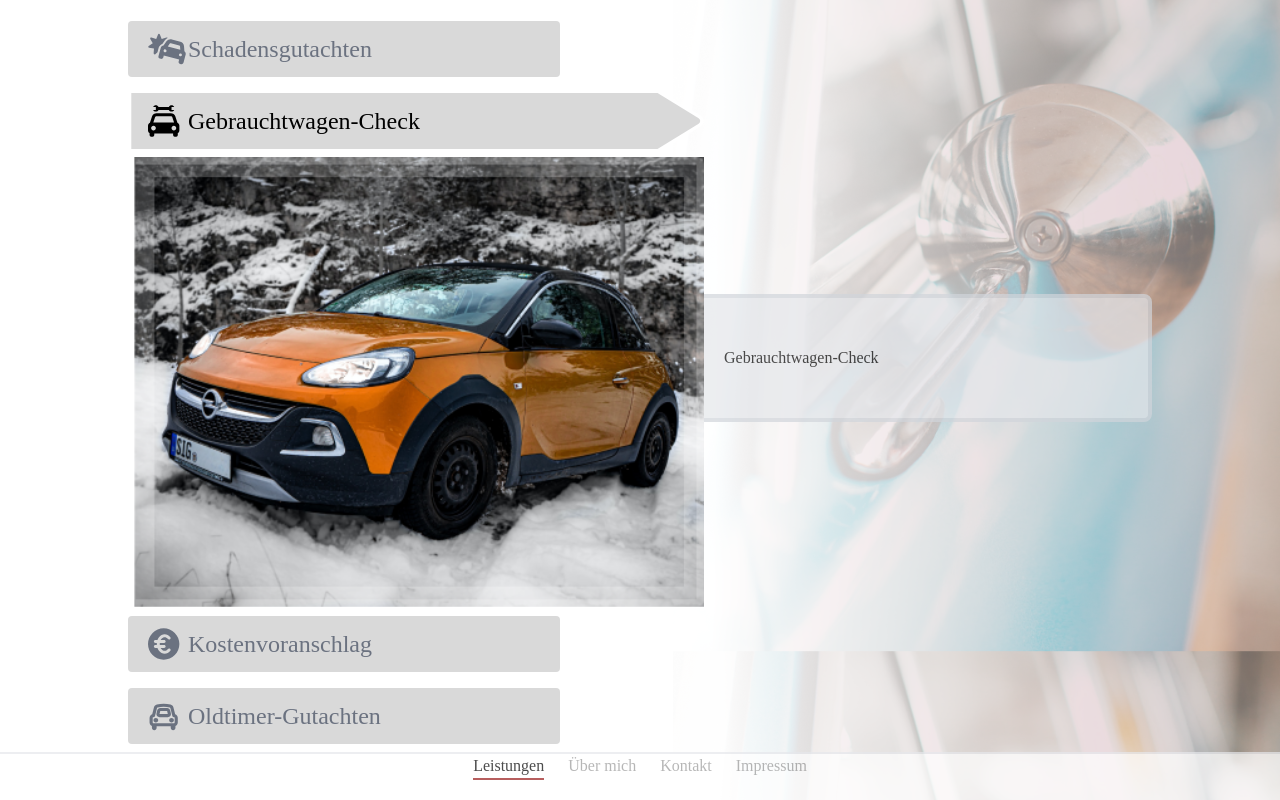
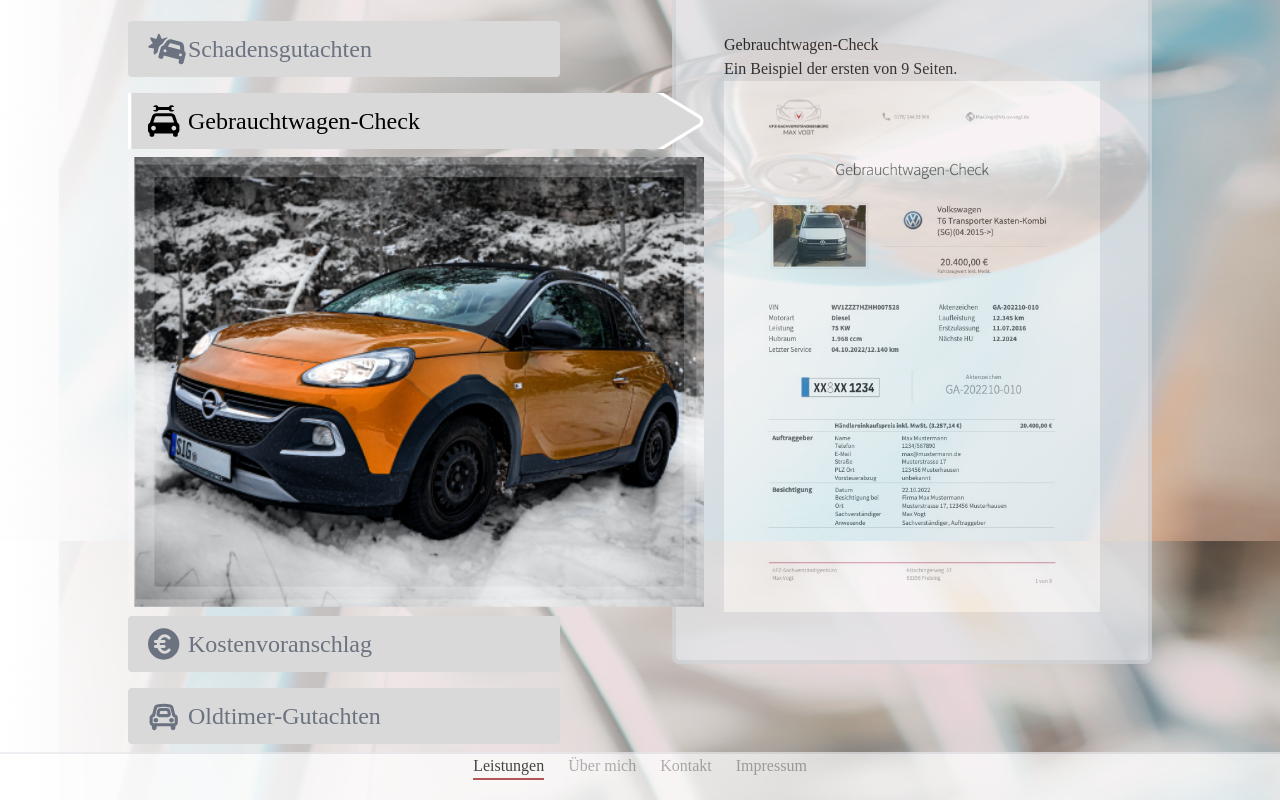
Before and after one commit to moncapitaine/kfz-sv-vogt.de, a SvelteKit app: page / in a window 1280 px wide. Both pictures are taken after a click on the button "Gebrauchtwagen-Check". Shown: the part 259-1059 px from the top of the page. Built offline with nearby package versions, Linux system fonts and the light colour scheme; a web font is replaced by a local one.

Commit message:
more text and many fixes

```diff
--- a/src/app.css
+++ b/src/app.css
@@ -3,5 +3,6 @@
 @tailwind utilities;
 
 body {
-  @apply bg-[url('/background.png')] bg-cover bg-no-repeat bg-fixed
+  background-size: auto 100%;
+  @apply bg-[url('/background2.png')] bg-right bg-no-repeat bg-fixed
 }
--- a/src/lib/header/Header.svelte
+++ b/src/lib/header/Header.svelte
@@ -24,6 +24,6 @@
 			Max Vogt
 		</h2>
 		<p class="text-center font-title text-sm sm:text-lg tracking-widest">Freising - Landshut - München</p>
-		<p class="text-center font-title text-sm  sm:text-lg tracking-widest">Telefon 0176 / 244 33 906</p>
+		<p class="text-center font-title text-sm  sm:text-lg tracking-widest"><a href='tel:+49 (0) 176 / 244 33 906'>Telefon 0176 / 244 33 906</a></p>
 	</article>
 </div>
--- a/src/routes/+page.svelte
+++ b/src/routes/+page.svelte
@@ -58,7 +58,7 @@ const navClassSelected =
 	};
 </script>
 
-<article class="w-[1024px] flex sm:flex-row flex-col items-center">
+<article class="w-[1024px] flex sm:flex-row flex-col items-center md:items-start">
 	<nav class="z-20 flex flex-col md:text-2xl md:pt-12">
 		{#each categories as category (category.name)}
 			<button
@@ -80,7 +80,7 @@ const navClassSelected =
 		{/each}
 	</nav>
 	<aside
-		class="z-10 relative border-4 rounded-lg bg-gray-200 p-12 w-full opacity-70 border-gray-300 h-fit ml-[-2em]"
+		class="z-10 relative border-4 rounded-lg bg-gray-200 p-12 w-full opacity-70 border-gray-300 h-fit ml-[-2em] mt-4"
 	>
 		{#if selectedCategoryName === 'schadensgutachten'}
 			<h2 class="text-2xl mb-4">
@@ -98,17 +98,24 @@ const navClassSelected =
 		{/if}
 		{#if selectedCategoryName === 'gebrauchtwagen-check'}
 			<h2>Gebrauchtwagen-Check</h2>
+			<p>Ein Beispiel der ersten von 9 Seiten.</p>
+			<p>
+				<img src="/gebrauchtwagen-check-beispiel.jpg" alt="Gebrauchtwagen-Check Beispiel" />
+			</p>
 		{/if}
 		{#if selectedCategoryName === 'kostenvoranschlag'}
-			Hellas
+			<h2 class="text-2xl mb-4">Kostenvoranschlag</h2>
+			<p class="mb-4">Ein Kostenvoranschlag stellt die „schmale Variante“ eines Kfz-Gutachtens dar.</p>
+			<p class="mb-4">Er ist kostengünstiger und leichter anzufertigen.</p>
+			<p>Er entspricht lediglich einer Vorkalkulation, die einem verbindlichen Angebot gleichkommt.</p>
 		{/if}
 		{#if selectedCategoryName === 'oldtimer-gutachten'}
 			<h2 class="text-2xl mb-4">Oldtimer-Wertgutachten</h2>
-			<p class="text-xl mb-4">
+			<p class="mb-4">
 				Das Wertgutachten für Ihren Oldtimer dient zur Versicherungseinstufung und als Grundlage für
 				einen Kauf oder Verkauf.
 			</p>
-			<ul class="text-xl mb-4 list-disc">
+			<ul class="mb-4 list-disc">
 				<li>Wertdarstellung im Schadenfall</li>
 				<li>Orientierungshilfe bei Kauf oder Verkauf</li>
 				<li>Einstufung bei der Kaskoversicherung</li>
@@ -116,26 +123,3 @@ const navClassSelected =
 		{/if}
 	</aside>
 </article>
-
-<!-- <style>
-	@keyframes height2Zero {
-		from {
-			transform: scale(1);
-		}
-		to {
-			transform: scale(0);
-		}
-	}
-	img.disappear {
-		animation-name: height2Zero;
-		animation-duration: 1s;
-		animation-fill-mode: forwards;
-	}
-
-	img.appear {
-		animation-name: height2Zero;
-		animation-duration: 1s;
-		animation-fill-mode: forwards;
-		animation-direction: reverse;
-	}
-</style> -->
```
Also changed, not shown: static/background2.png (added), static/gebrauchtwagen-check-beispiel.jpg (added).
